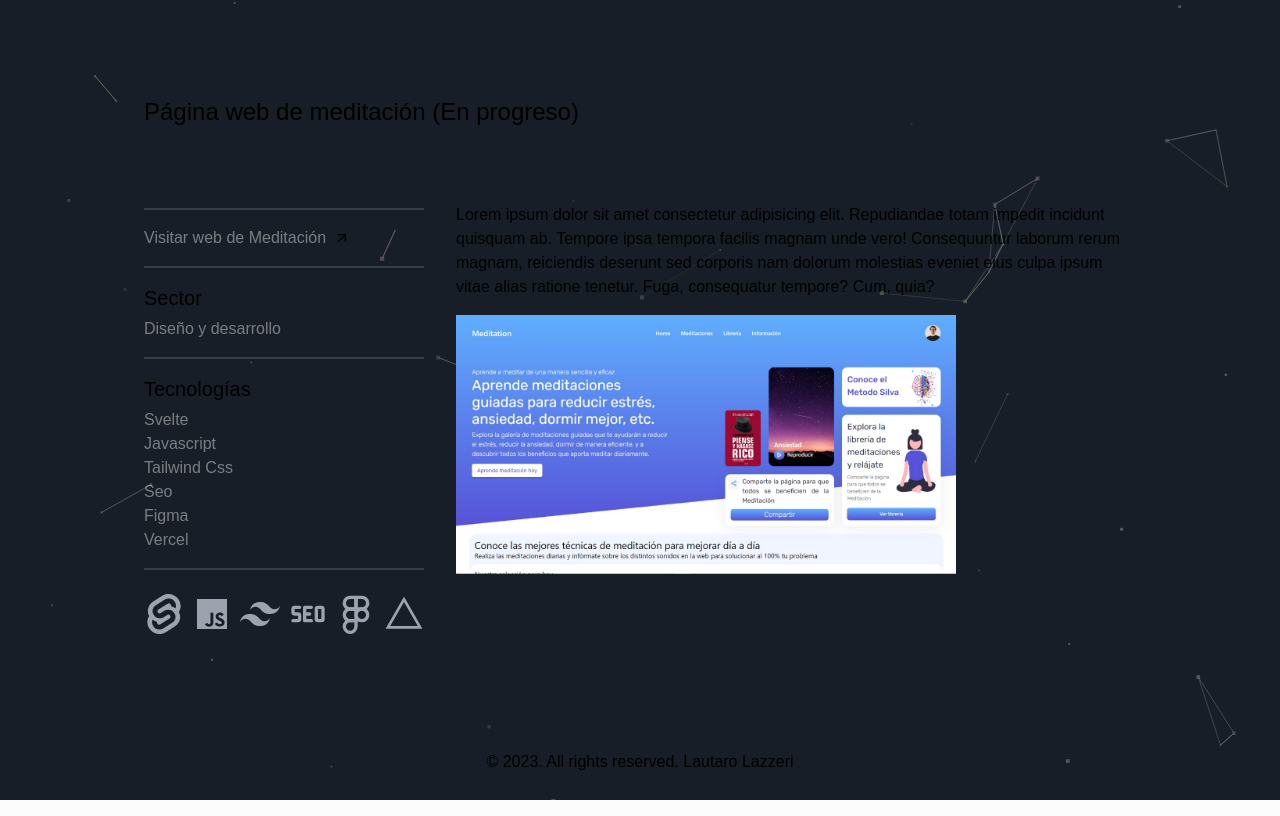
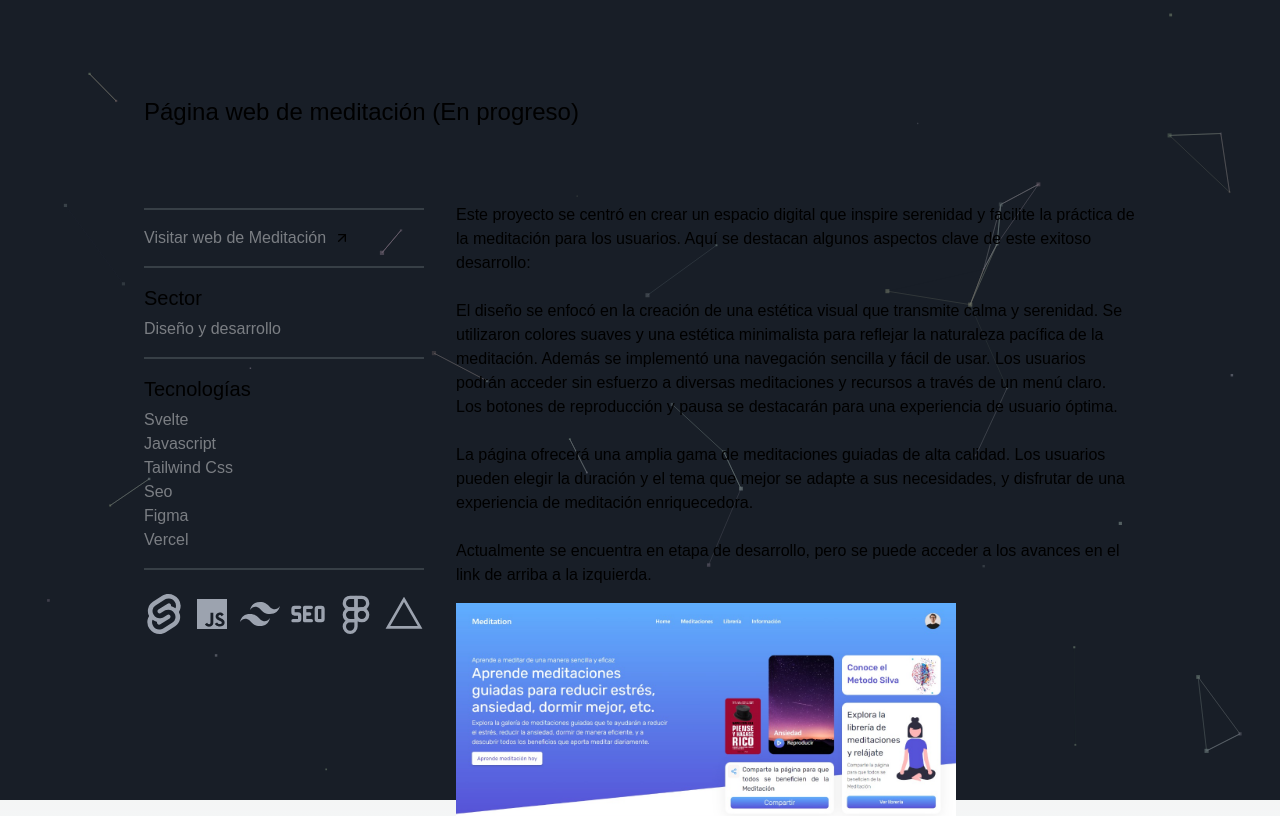
Before and after one commit to lautarolazzeri/lautaro-lazzeri, a Next.js app: page /portfolio/meditacion in a window 1280 px wide. Shown: the top 816 px of the page. Built offline with nearby package versions, Linux system fonts and the light colour scheme.

Commit message:
meditacion

```diff
--- a/pages/portfolio/meditacion.jsx
+++ b/pages/portfolio/meditacion.jsx
@@ -55,7 +55,16 @@ export default function Meditacion() {
         </div>
       </div>
       <div className='md:ml-8 nomt'>
-        <p>Lorem ipsum dolor sit amet consectetur adipisicing elit. Repudiandae totam impedit incidunt quisquam ab. Tempore ipsa tempora facilis magnam unde vero! Consequuntur laborum rerum magnam, reiciendis deserunt sed corporis nam dolorum molestias eveniet eius culpa ipsum vitae alias ratione tenetur. Fuga, consequatur tempore? Cum, quia?</p>
+        <p>
+
+        Este proyecto se centró en crear un espacio digital que inspire serenidad y facilite la práctica de la meditación para los usuarios. Aquí se destacan algunos aspectos clave de este exitoso desarrollo:
+        <br /><br />
+        El diseño se enfocó en la creación de una estética visual que transmite calma y serenidad. Se utilizaron colores suaves y una estética minimalista para reflejar la naturaleza pacífica de la meditación. Además se implementó una navegación sencilla y fácil de usar. Los usuarios podrán acceder sin esfuerzo a diversas meditaciones y recursos a través de un menú claro. Los botones de reproducción y pausa se destacarán para una experiencia de usuario óptima.
+        <br /><br />
+        La página ofrecerá una amplia gama de meditaciones guiadas de alta calidad. Los usuarios pueden elegir la duración y el tema que mejor se adapte a sus necesidades, y disfrutar de una experiencia de meditación enriquecedora.
+        <br /><br />
+        Actualmente se encuentra en etapa de desarrollo, pero se puede acceder a los avances en el link de arriba a la izquierda.
+        </p>
         <Image src='/meditation.jpg' width={500} height={300} alt='meditacion' className='mt-5 strange-padding' />
       </div>
   </div>
```
